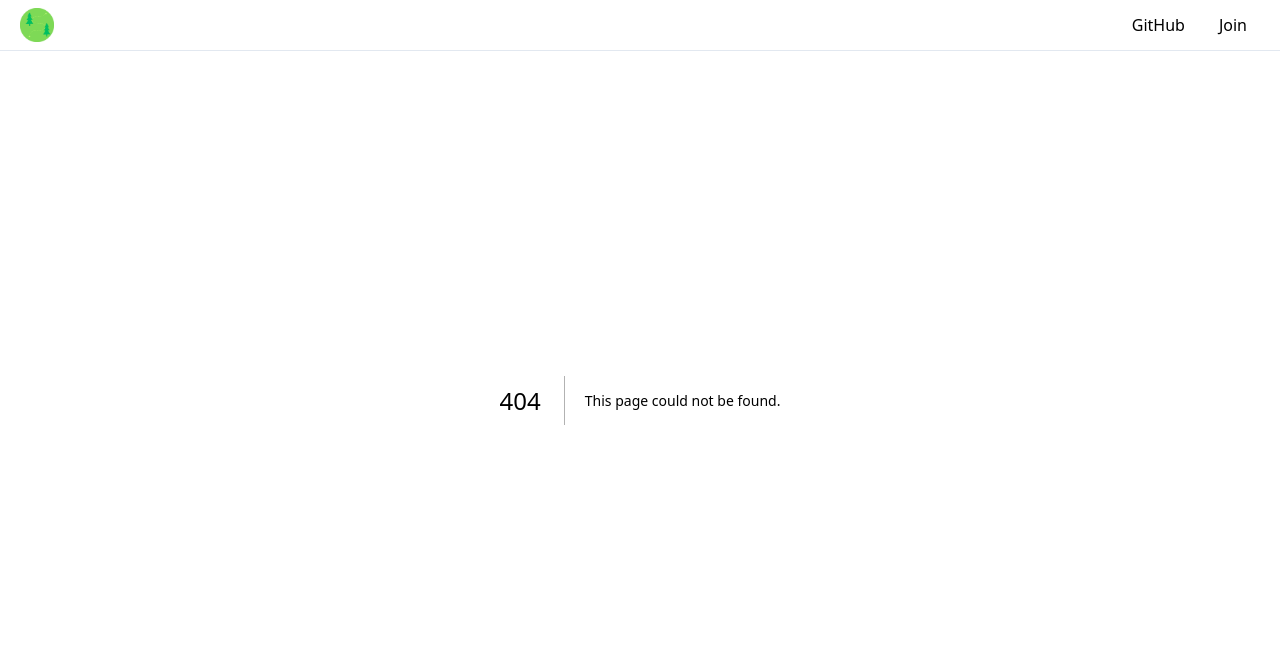
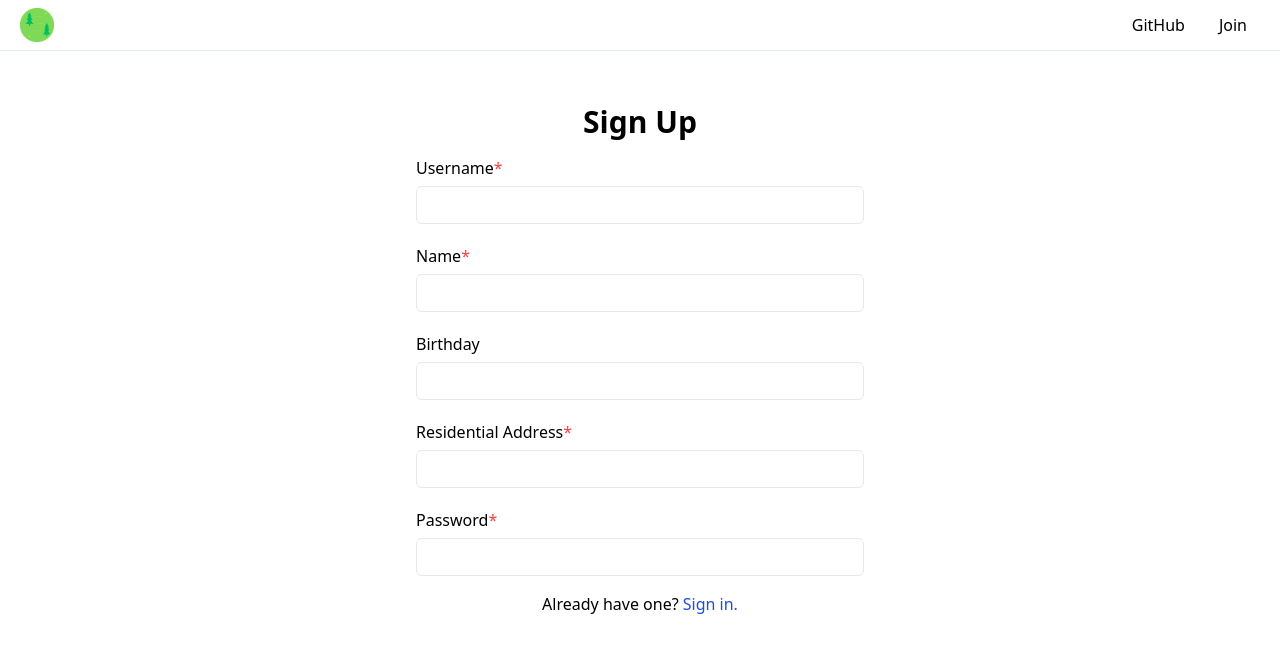
Before and after one commit to BY-Chai/Data-Hackfest-2024-Submission, a Next.js app in the folder client/: page /signup in a window 1280 px wide. Before the commit this address had no page. Shown: the top 652 px of the page. Built offline with nearby package versions, Linux system fonts and the light colour scheme.

Commit message:
feat: build the sign in and up pages
but the logic has not been implemented

```diff
--- /dev/null
+++ b/client/app/(main)/(registeration)/components/FormTitle.tsx
@@ -0,0 +1,9 @@
+interface FormTextReceive {
+  content: string;
+}
+
+function FormTitle({ content }: FormTextReceive) {
+  return <h1 className="font-semibold text-3xl">{content}</h1>;
+}
+
+export default FormTitle;
--- /dev/null
+++ b/client/app/(main)/(registeration)/components/HelpText.tsx
@@ -0,0 +1,20 @@
+import Link from "next/link";
+
+interface HelpTextReceive {
+  before: string;
+  after: string;
+  linkTo: string;
+}
+
+function HelpText({ before, after, linkTo }: HelpTextReceive) {
+  return (
+    <span>
+      {before}{" "}
+      <Link className="text-blue-700" href={linkTo}>
+        {after}
+      </Link>
+    </span>
+  );
+}
+
+export default HelpText;
--- /dev/null
+++ b/client/app/(main)/(registeration)/components/SignForms.tsx
@@ -0,0 +1,103 @@
+"use client";
+
+type SignFormFields =
+  | "Username"
+  | "Email"
+  | "Password"
+  | "Name"
+  | "Birthday"
+  | "Residential Address";
+
+type SignFormFieldTypes =
+  | "username"
+  | "string"
+  | "number"
+  | "email"
+  | "password"
+  | "date"
+  | "location";
+
+type SignFormFieldInfo = {
+  fieldName: SignFormFields;
+  required: boolean;
+  dataType: SignFormFieldTypes;
+  onSubmit?: (value: string) => boolean | Promise<boolean>;
+};
+
+interface SignFormReceive {
+  fields: SignFormFieldInfo[];
+}
+
+function SignForm({ fields }: SignFormReceive) {
+  return (
+    <div className="w-full max-w-md space-y-5">
+      {fields.map((currentField, currentFieldIndex) => (
+        <div key={currentFieldIndex} className="w-full space-y-1.5">
+          <label className="" htmlFor={currentField.fieldName}>
+            {currentField.fieldName}
+            {currentField.required && <span className="text-red-500">*</span>}
+          </label>
+          <input
+            className="transition-colors w-full border border-gray-200 py-1.5 px-3 rounded-md hover:border-gray-500 focus:border-gray-500 focus:outline-none"
+            id={currentField.fieldName}
+          />
+        </div>
+      ))}
+    </div>
+  );
+}
+
+export function SignUpForm() {
+  return (
+    <SignForm
+      fields={[
+        {
+          fieldName: "Username",
+          dataType: "username",
+          required: true,
+        },
+        {
+          fieldName: "Name",
+          dataType: "string",
+          required: true,
+        },
+        {
+          fieldName: "Birthday",
+          dataType: "date",
+          required: false,
+        },
+        {
+          fieldName: "Residential Address",
+          dataType: "location",
+          required: true,
+        },
+        {
+          fieldName: "Password",
+          dataType: "password",
+          required: true,
+        },
+      ]}
+    />
+  );
+}
+
+export function SignInForm() {
+  return (
+    <SignForm
+      fields={[
+        {
+          fieldName: "Username",
+          dataType: "username",
+          required: true,
+        },
+        {
+          fieldName: "Password",
+          dataType: "password",
+          required: true,
+        },
+      ]}
+    />
+  );
+}
+
+export default SignForm;
--- /dev/null
+++ b/client/app/(main)/(registeration)/layout.tsx
@@ -0,0 +1,13 @@
+function RegistrationLayout({
+  children,
+}: Readonly<{
+  children: React.ReactNode;
+}>) {
+  return (
+    <div className="flex flex-col items-center justify-start pt-14 space-y-4">
+      {children}
+    </div>
+  );
+}
+
+export default RegistrationLayout;
--- /dev/null
+++ b/client/app/(main)/(registeration)/signin/page.tsx
@@ -0,0 +1,20 @@
+import { Metadata } from "next";
+import FormTitle from "../components/FormTitle";
+import HelpText from "../components/HelpText";
+import { SignInForm } from "../components/SignForms";
+
+export const metadata: Metadata = {
+  title: "Sign In to PathFinder",
+};
+
+function SignIn() {
+  return (
+    <>
+      <FormTitle content="Sign In" />
+      <SignInForm />
+      <HelpText before="Do not have one?" after="Make one!" linkTo="/signup" />
+    </>
+  );
+}
+
+export default SignIn;
--- /dev/null
+++ b/client/app/(main)/(registeration)/signup/page.tsx
@@ -0,0 +1,20 @@
+import { Metadata } from "next";
+import FormTitle from "../components/FormTitle";
+import HelpText from "../components/HelpText";
+import { SignUpForm } from "../components/SignForms";
+
+export const metadata: Metadata = {
+  title: "Sign Up to PathFinder",
+};
+
+function SignUp() {
+  return (
+    <>
+      <FormTitle content="Sign Up" />
+      <SignUpForm />
+      <HelpText before="Already have one?" after="Sign in." linkTo="/signin" />
+    </>
+  );
+}
+
+export default SignUp;
```
